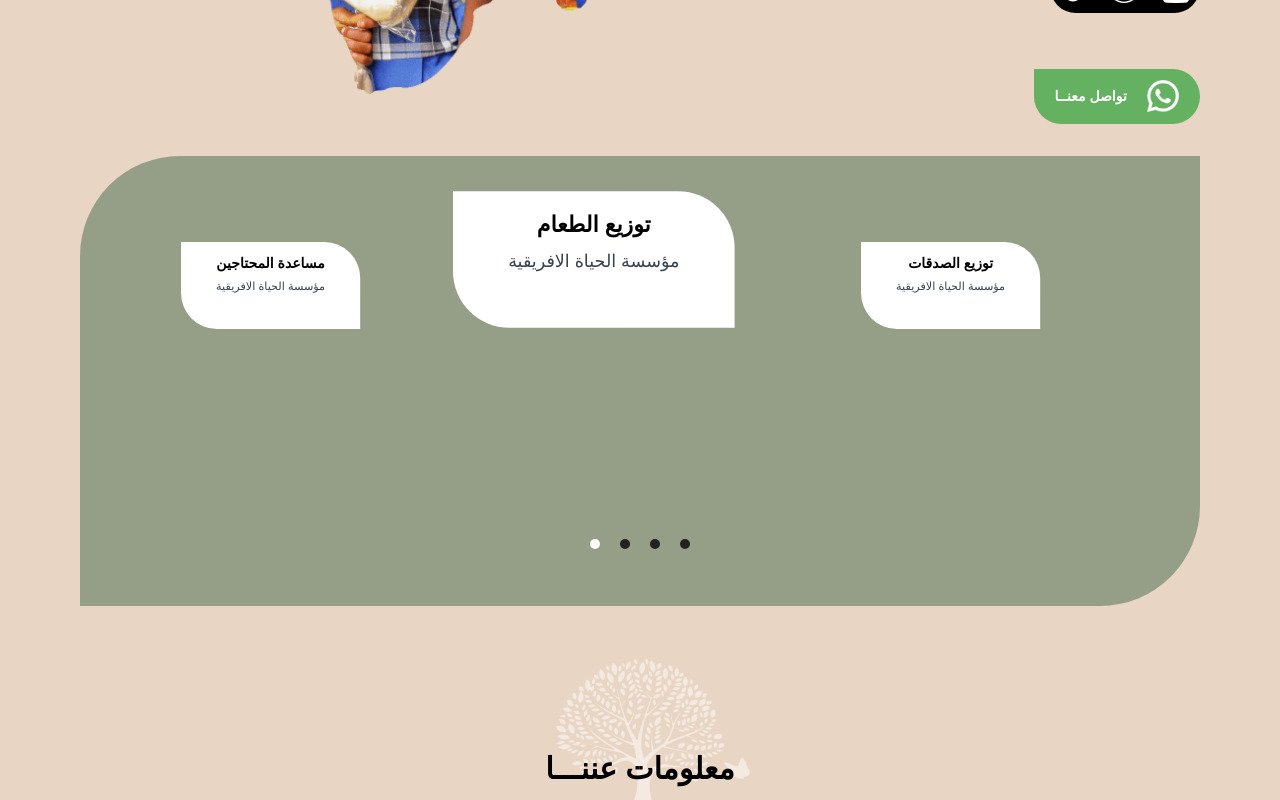
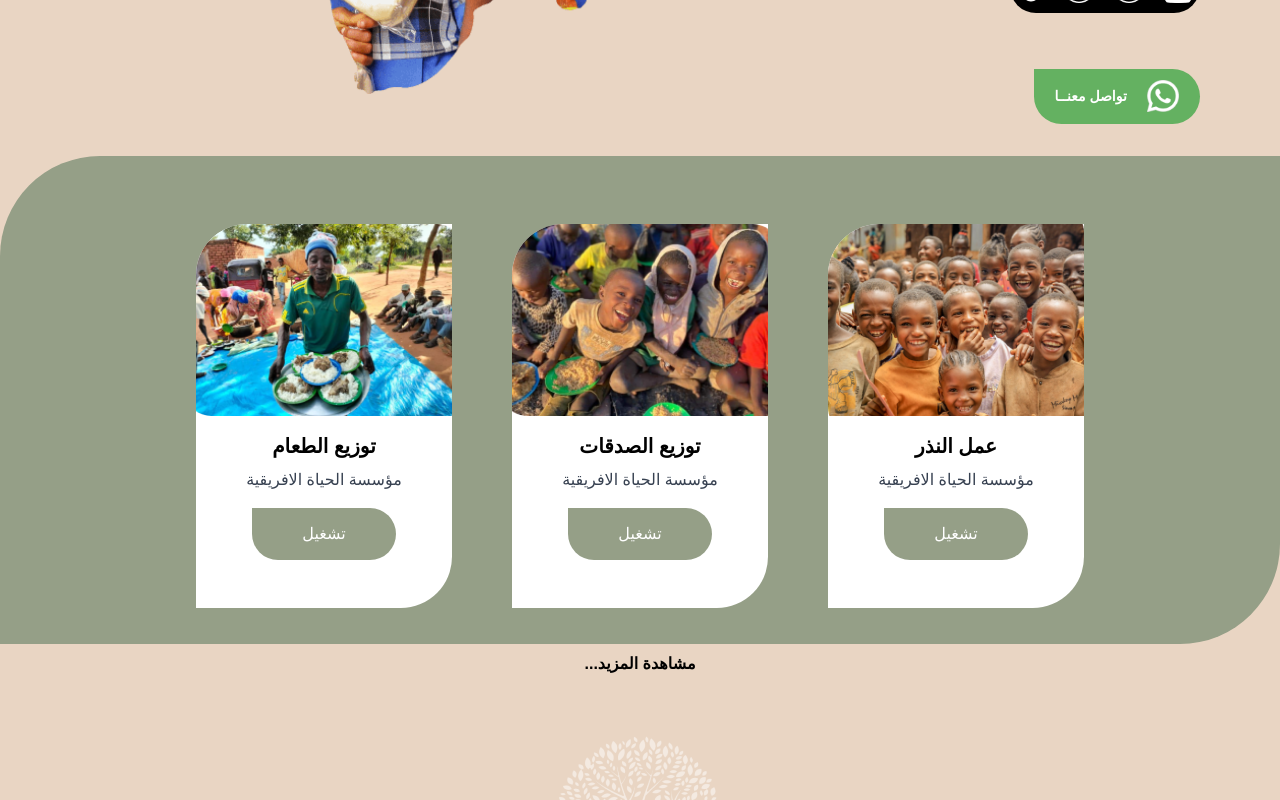
Before and after one commit to Ahmed-Abozied1/Alhaya-Website, a React (Create React App) app: page / in a window 1280 px wide. Shown: the part 700-1500 px from the top of the page. Built offline with nearby package versions, Linux system fonts and the light colour scheme.

Commit message:
edit scroll vedios

```diff
--- a/package.json
+++ b/package.json
@@ -24,6 +24,7 @@
     "react-hot-toast": "^2.4.0",
     "react-i18next": "^12.2.0",
     "react-icons": "^4.8.0",
+    "react-modal-video": "^2.0.0",
     "react-player": "^2.12.0",
     "react-router-dom": "^6.8.2",
     "react-scripts": "5.0.1",
--- a/public/index.html
+++ b/public/index.html
@@ -19,6 +19,15 @@
 
     <title>Alhaya |  Services of aqeeq, Alms and vows to our Muslim brothers
     </title>
+    <!-- Google tag (gtag.js) -->
+<script async src="https://www.googletagmanager.com/gtag/js?id=G-MH7MY415C8"></script>
+<script>
+  window.dataLayer = window.dataLayer || [];
+  function gtag(){dataLayer.push(arguments);}
+  gtag('js', new Date());
+
+  gtag('config', 'G-MH7MY415C8');
+</script>
   </head>
   <body>
     <noscript>You need to enable JavaScript to run this app.</noscript>
--- a/src/Data/Vedios.js
+++ b/src/Data/Vedios.js
@@ -5,7 +5,7 @@ export const Vedios = [
     image: "img1.png",
     title: "Africa Life Foundation",
     tite_ar:"مؤسسة الحياة الافريقية",
-    link: "https://youtu.be/BFNb9_-u7Q0",
+    link: "BFNb9_-u7Q0",
   },
   {
     name: "Alms distribution",
@@ -14,7 +14,7 @@ export const Vedios = [
     title: "Africa Life Foundation",
     tite_ar:"مؤسسة الحياة الافريقية",
 
-    link: "https://youtu.be/nBRVdT0Y7tw",
+    link: "nBRVdT0Y7tw",
   },
   {
     name: "Feed the vow",
@@ -23,7 +23,7 @@ export const Vedios = [
     title: "Africa Life Foundation",
     tite_ar:"مؤسسة الحياة الافريقية",
 
-    link: "https://youtu.be/07dr-7DpBIc",
+    link: "07dr-7DpBIc",
   },
   {
     name: "Helping the needy",
@@ -32,6 +32,52 @@ export const Vedios = [
     title: "Africa Life Foundation",
     tite_ar:"مؤسسة الحياة الافريقية",
 
-    link: "https://youtu.be/xYILuQohF9c",
+    link: "xYILuQohF9c",
   },
+  {
+    name: "Helping the needy",
+    name_ar: "مساعدة المحتاجين",
+    image: "img3.png",
+    title: "Africa Life Foundation",
+    tite_ar:"مؤسسة الحياة الافريقية",
+
+    link: "xYILuQohF9c",
+  },
+   {
+    name: "Food Distribution",
+    name_ar:"توزيع الطعام",
+    image: "img1.png",
+    title: "Africa Life Foundation",
+    tite_ar:"مؤسسة الحياة الافريقية",
+    link: "BFNb9_-u7Q0",
+  },
+  {
+    name: "Alms distribution",
+    name_ar:"توزيع الصدقات",
+    image: "img3.png",
+    title: "Africa Life Foundation",
+    tite_ar:"مؤسسة الحياة الافريقية",
+
+    link: "nBRVdT0Y7tw",
+  },
+  {
+    name: "Feed the vow",
+    name_ar: "عمل النذر",
+    image: "img2.png",
+    title: "Africa Life Foundation",
+    tite_ar:"مؤسسة الحياة الافريقية",
+
+    link: "07dr-7DpBIc",
+  },
+  {
+    name: "Helping the needy",
+    name_ar: "مساعدة المحتاجين",
+    image: "img3.png",
+    title: "Africa Life Foundation",
+    tite_ar:"مؤسسة الحياة الافريقية",
+
+    link: "xYILuQohF9c",
+  },
+
+
 ];
--- a/src/components/Home/Header/Header.css
+++ b/src/components/Home/Header/Header.css
@@ -3,7 +3,7 @@
   justify-content: space-evenly;
   align-items: center;
 
-    width: 150px;
+    width: 190px;
     height: 52px;
     background: #000;
     border-radius: 0px 30px 30px 30px;
--- a/src/components/Home/Header/ImageAndText.js
+++ b/src/components/Home/Header/ImageAndText.js
@@ -5,6 +5,8 @@ import { Link } from "react-router-dom";
 import facebook from "../../../images/facebook.png";
 import whatsapp1 from "../../../images/whatsapp 4.png";
 import youtube from "../../../images/youtube.png";
+import twitter from "../../../images/twitter.png";
+
 import {BsSnapchat} from "react-icons/bs"
 const ImageAndText = () => {
   const [phoneNumber, setPhoneNumber] = useState("0201068801942");
@@ -35,6 +37,9 @@ const ImageAndText = () => {
           <Link className=" ml-3" to="https://www.youtube.com/channel/UC-l1VRCKMYsw5ZIUQ2Hdd5g" target="_blank">
             <img src={youtube} alt="" className="h-8" />
           </Link>
+          <Link className=" ml-3" to="https://twitter.com/AlhayaInAfrica?t=Qq8W3lBluleybJEC15vW1Q&s=08" target="_blank">
+            <img src={twitter} alt="" className="h-8" />
+          </Link>
           <Link to="https://web.facebook.com/profile.php?id=100089920217767" target="_blank">
             <img src={facebook} alt="" className="h-8"  />
           </Link>
--- a/src/components/Home/ScrollVedio/ScrollCard.js
+++ b/src/components/Home/ScrollVedio/ScrollCard.js
@@ -1,30 +1,32 @@
-import React, { useState } from "react";
+import React from "react";
 import { useTranslation } from "react-i18next";
-import ReactPlayer from "react-player";
+// import ReactPlayer from "react-player";
+import ModalVideo from 'react-modal-video';
+import 'react-modal-video/scss/modal-video.scss';
+
 import "./ScrollVedio.css"
+import { useState } from "react";
 const ScrollCard = ({ vedio }) => {
-  const [playing, setPlaying] = useState(false);
+  const [isOpen, setOpen] = useState(false)
+
   const { t, i18n } = useTranslation();
 
+  const openModal = () => {
+    setOpen(true);
+  };
 
-  const handleVideoEnded = () => {
-    setPlaying(false);
-  };
 
 
   return (
     <div className="mb-4 hover:cursor-pointer cardVedio   bg-white">
-      <div className="vedioImg">
-        <ReactPlayer
-          url={vedio.link}
-          controls={true}
-          width="100%"
-          height="auto"
-          playing={playing}
-          onEnded={handleVideoEnded}
-        />
 
-      </div>
+      <img src={`/HomeImages/ScrollVedioImage/${vedio.image}`} alt="" className="vedioImage"/>
+      <ModalVideo
+        channel='youtube'
+        isOpen={isOpen}
+        videoId={vedio.link}
+        onClose={() => setOpen(false)}
+      />
       <div className="mt-4 justify-center flex flex-col">
        {i18n.language ==="ar" ?
 
@@ -46,6 +48,18 @@ const ScrollCard = ({ vedio }) => {
           {vedio.title}
         </p>
        }
+      <div className="flex text-center items-center justify-center mt-4">
+      {i18n.language ==="ar" ?
+
+       <button onClick={openModal} className="text-gray-700 text-base flex justify-center playBtn">
+         تشغيل
+        </button>
+        :
+        <button onClick={openModal} className="text-gray-700 text-base flex justify-center playBtn">
+         play
+        </button>
+       }
+      </div>
 
       </div>
 
--- a/src/components/Home/ScrollVedio/ScrollVedio.css
+++ b/src/components/Home/ScrollVedio/ScrollVedio.css
@@ -50,8 +50,8 @@
 }
 .con {
   width: 100%;
-  max-width: 1120px;
-  height: 450px;
+  /* max-width: 1120px; */
+  height: 100%;
   overflow: hidden;
   background: #959f87;
   border-radius: 100px 0px;
@@ -59,8 +59,26 @@
   justify-content: center;
   margin: 0 auto;
 }
+.vedioImage{
+  overflow: hidden;
+  height: 12rem;
+
+  object-fit: cover;
+
+}
+.playBtn{
+width: 144px;
+height: 52px;
+color: #fff;
+align-items: center;
+
+background: #959F87;
+border-radius: 0px 30px 30px 30px;
+}
 .cardVedio {
-  border-radius: 0 3.2rem 0;
+  /* border-radius: 0 3.2rem 0; */
+  border-radius: 3.2rem 0px;
+
   width: 16rem;
   display: flex;
   flex-direction: column;
@@ -76,7 +94,8 @@
   .con {
     width: 100%;
     border-radius: 100px 0px;
-    height: 500px;
+    /* height: 500px; */
+    height: 100%;
     display: flex;
     justify-content: center;
   }
@@ -87,10 +106,19 @@
     display: flex;
     flex-direction: column;
     justify-content: space-between;
-    border-radius: 0 3.2rem 0;
+    /* border-radius: 0 3.2rem 0; */
+    border-radius: 3.2rem 0px;
+
     margin-left: auto; /* Remove left margin */
     margin-right: auto; /* Remove right margin */
     width: 80%;
+  }
+  .vedioImage{
+    overflow: hidden;
+    height: 100vh;
+
+    object-fit: cover;
+
   }
 }
 
--- a/src/components/Home/ScrollVedio/ScrollVedios.js
+++ b/src/components/Home/ScrollVedio/ScrollVedios.js
@@ -1,69 +1,54 @@
 import { useState } from "react";
-import Slider from "react-slick";
 import "./ScrollVedio.css";
 import { Vedios } from "../../../Data/Vedios";
 import ScrollCards from "./ScrollCard";
+import { useTranslation } from "react-i18next";
 
 function ScrollVedios() {
-  const [slideIndex, setSlideIndex] = useState(0);
+  const [nOfElement, setNOfElement] = useState(3);
+  const { t, i18n } = useTranslation();
+  const isRTL = i18n.language === "ar";
+  const slice = Vedios.slice(0, nOfElement);
 
-  const settings = {
-    infinite: true,
-    dots: true,
-    speed: 500,
-    slidesToShow: 3,
-    slidesToScroll: 1,
-    autoplay: false,
-    autoplaySpeed: 1000,
-    beforeChange: (current, next) => setSlideIndex(next),
-    centerMode: true,
-    arrows: false,
-    customPaging: (current, next) => (
-      <div className="slick-dots">
-        <div
-          className={current === slideIndex ? "dot dot-active" : "dot"}
-        ></div>
-      </div>
-    ),
-    responsive: [
-      {
-        breakpoint: 1024,
-        settings: {
-          slidesToShow: 2,
-          slidesToScroll: 2,
-          infinite: true,
-        },
-      },
-      {
-        breakpoint: 600,
-        settings: {
-          slidesToShow: 1,
-          slidesToScroll: 1,
-          // initialSlide: 1,
-        },
-      },
-      {
-        breakpoint: 480,
-        settings: {
-          slidesToShow: 1,
-          slidesToScroll: 1,
-        },
-      },
-    ],
+  const loadMore = () => {
+    const newNOfElement = nOfElement + nOfElement;
+    setNOfElement(newNOfElement >= Vedios.length ? Vedios.length : newNOfElement);
   };
+
+
+  const loadLess = () => {
+    setNOfElement(3);
+  };
+
   return (
-    <section className=" con  bg-navColor">
-      <div className="slider">
-        <Slider {...settings}>
-          {Vedios.map((vedio, index) => (
-            <div
-              className={index === slideIndex ? "slide slide-active" : "slide"}
-              key={index}
-            >
+    <section className="items-center">
+      <div className="con bg-navColor">
+        <div className="lg:grid lg:grid-cols-3 md:grid-cols-6 lg:gap-5">
+          {slice.map((vedio, index) => (
+            <div className="m-5" key={index}>
               <ScrollCards vedio={vedio} />
             </div>
           ))}
-        </Slider>
+        </div>
+      </div>
+      <div className="text-center items-center flex justify-center"  dir={isRTL ? "rtl" : "ltr"}>
+        {nOfElement < Vedios.length && (
+          <button
+            onClick={() => loadMore()}
+            className="font-semibold hover:text-navColor py-2 px-4 border border-none"
+          >
+           {t("SeeMore")}
+
+          </button>
+        )}
+        {nOfElement > 3 && (
+          <button
+            onClick={() => loadLess()}
+            className="font-semibold hover:text-navColor py-2 px-4 border border-none mr-2"
+          >
+             {t("SeeLess")}
+          </button>
+        )}
       </div>
     </section>
   );
--- a/src/local/ar.json
+++ b/src/local/ar.json
@@ -45,5 +45,7 @@
   "question5": "ما هي طرق الدفع المتاحة لدينا؟ ",
   "answer5": "فودافون كاش او تحويل بنكى ",
   "question6": "أين التنفيذ؟ ",
-  "answer6": "تنزانيا"
+  "answer6": "تنزانيا",
+  "SeeMore":"مشاهدة المزيد...",
+  "SeeLess":"مشاهدة اقل"
 }
--- a/src/local/en.json
+++ b/src/local/en.json
@@ -45,5 +45,7 @@
   "question5": "What are our available payment methods?",
   "answer5": "Vodafone cash or bank transfer.",
   "question6": "where is the implementation?",
-  "answer6": "  Tanzania."
+  "answer6": "  Tanzania.",
+  "SeeMore":" See More...",
+  "SeeLess":" See Less"
 }
```
Also changed, not shown: src/layout/Footer/Footer.js (+12 -1 lines), src/images/twitter.png (added), 1 other file (tests, documents, lock files or other folders).
